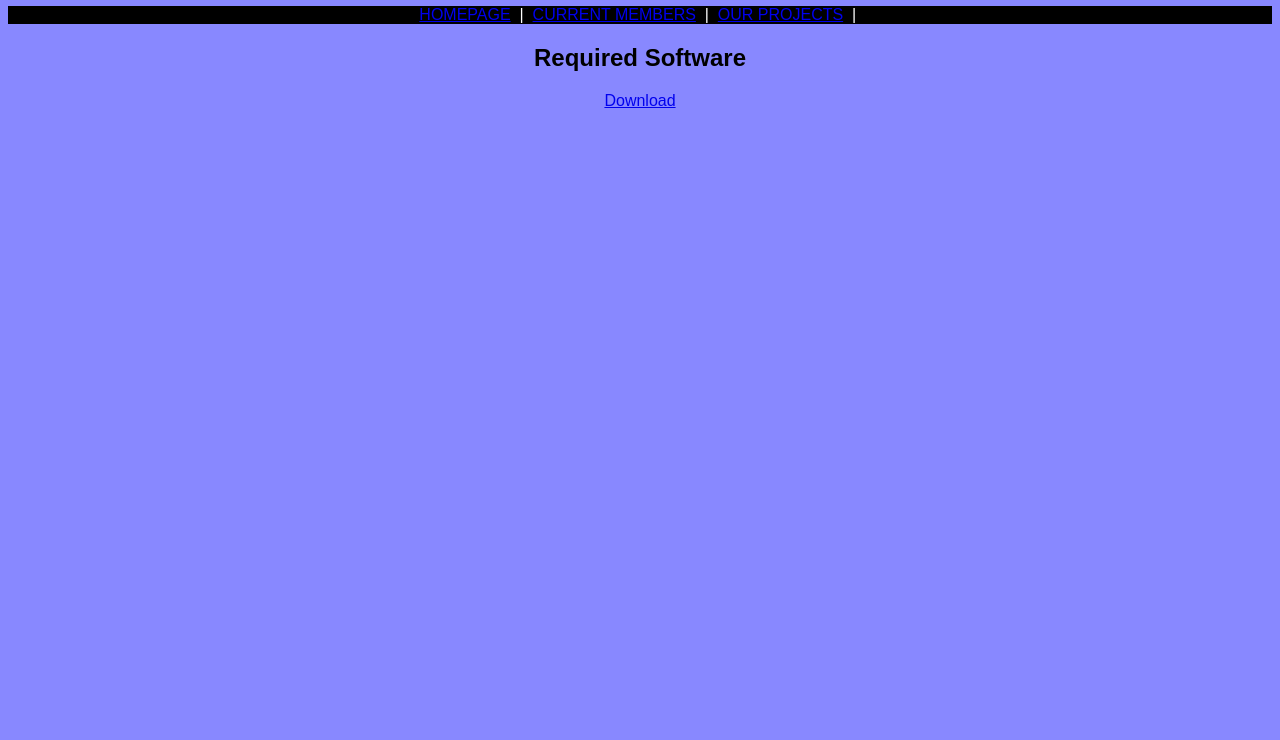
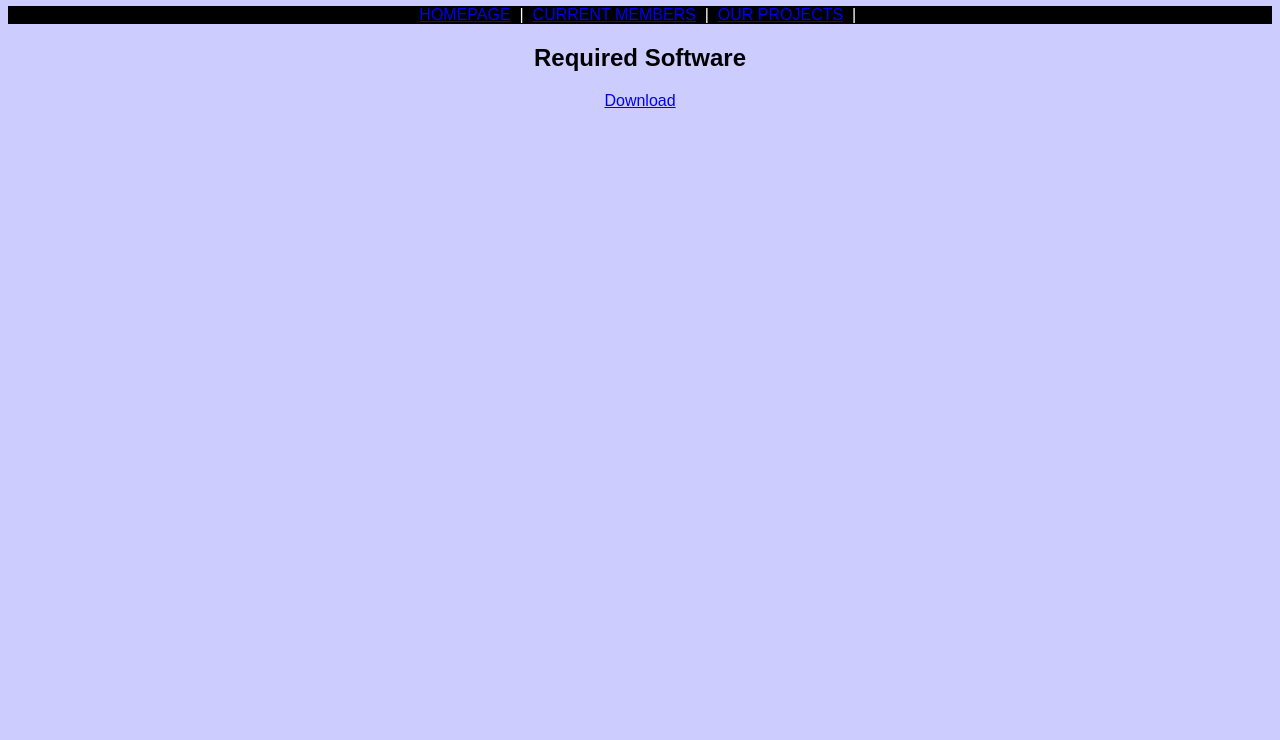
Before and after one commit to Photon-HenryTeng/Coder-Club, a plain HTML site: page software.html in a window 1280 px wide. Shown: the part 60-800 px from the top of the page. Drawn offline with Linux system fonts and the light colour scheme.

Commit message:
Update software.html

```diff
--- a/software.html
+++ b/software.html
@@ -4,7 +4,7 @@
     <style>
       body{
         font-family:Arial, Helvetica, sans-serif;
-        background-color:#8888FF;
+        background-color:#CCCCFF;
         text-align:center;
       }
       #navbar{
```
